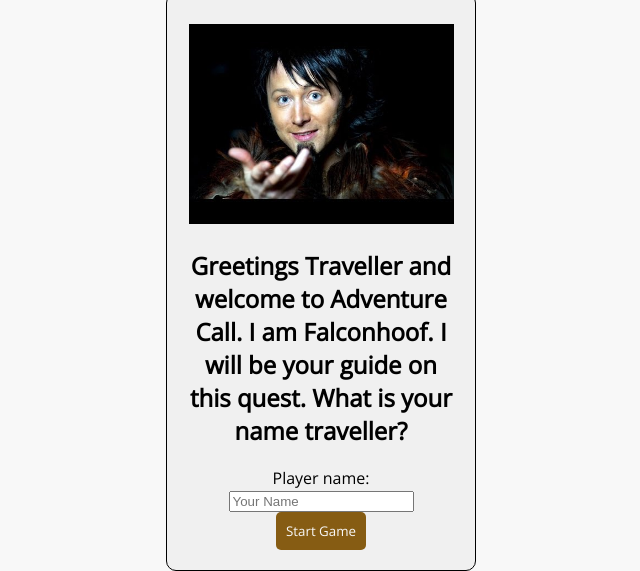
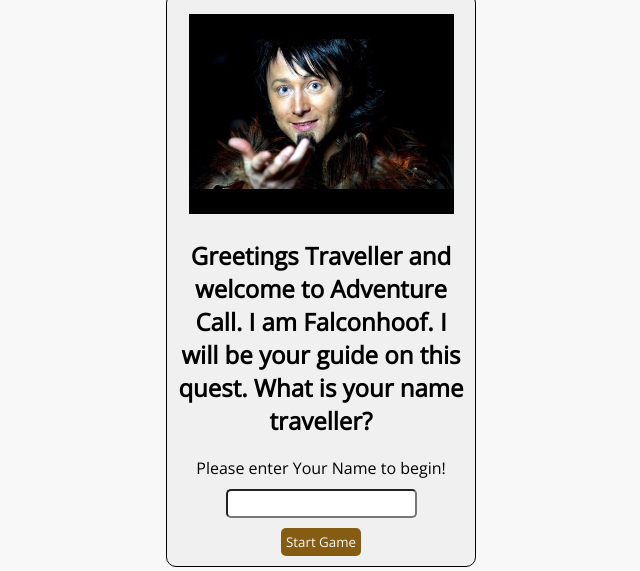
Before and after one commit to Code-Institute-Submissions/AdventureCall, a plain HTML site: page index.html in a window 1280 px wide. Shown: the part 299-870 px from the top of the page, without its empty margins (319-959 px from the left). Drawn offline with nearby package versions, Linux system fonts and the light colour scheme.

Commit message:
welcome screen html and css amended.  html to increase accessability.  css to create a better layout

```diff
--- a/assets/css/style.css
+++ b/assets/css/style.css
@@ -47,7 +47,6 @@ body {
 
 .question-style{
     font-family: 'Open Sans';
-    padding: 10px;
 }
 
 .buttons{
@@ -60,11 +59,24 @@ body {
     margin: auto;
 }
 
+.input-style {
+    border-radius: 5px;
+    padding: 5px;
+    margin: 10px;
+}
+
 .button-style {
     font-family: 'Open Sans';
     background-color: rgb(134, 92, 19);
     color: #f8f8f8;
     border-radius: 5px;
-    padding: 10px;
+    padding: 5px;
     border: none;
 }
+
+.button-style:hover {
+    transform: perspective(1px) translateZ(0);
+    transition-duration: 0.3s;
+    transition-property: box-shadow;
+    box-shadow: inset 0 0 0 1.5px #d4af37, 0 0 1px rgba(0, 0, 0, 0);
+}
--- a/index.html
+++ b/index.html
@@ -17,9 +17,13 @@
             <div class="question-style">
                 <img src="assets/images/falconhoof.jpg" alt="Falconhoof.  A man dressed in typical medival fantasy clothing." width="265" height="200" />
                 <h2>Greetings Traveller and welcome to Adventure Call. I am Falconhoof. I will be your guide on this quest. What is your name traveller?</h2>
-                <label for="playername">Player name:</label>
-                <input id="player-name" name="playername" type="text" placeholder="Your Name" />
+                <label class="question-style">
+                Please enter Your Name to begin!
+                <input class="input-style" id="player-name" name="playername" type="text"/>
+                </label>
+                <div>
                 <button id="start-game" class="button-style">Start Game</button>
+                </div>
             </div>
         </div>
         <div id="game-screen" class="question-container hide">
```
